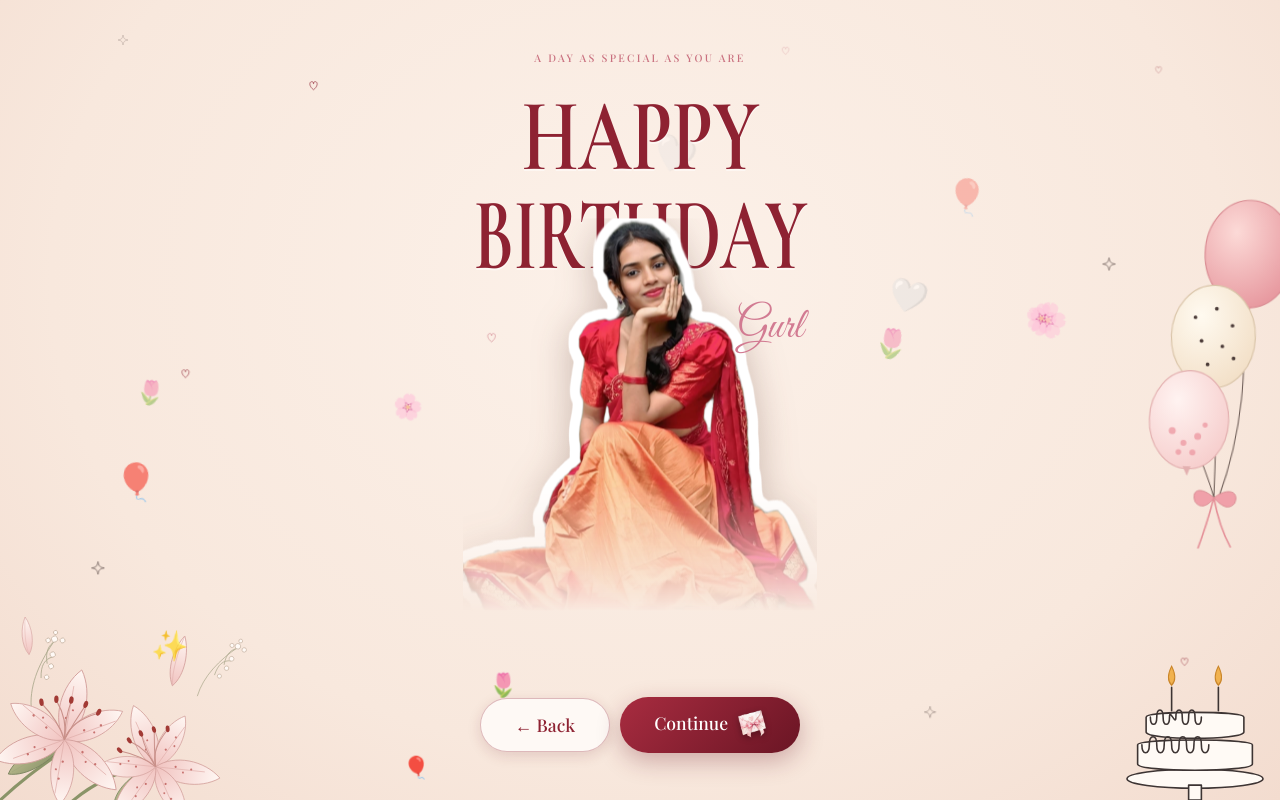
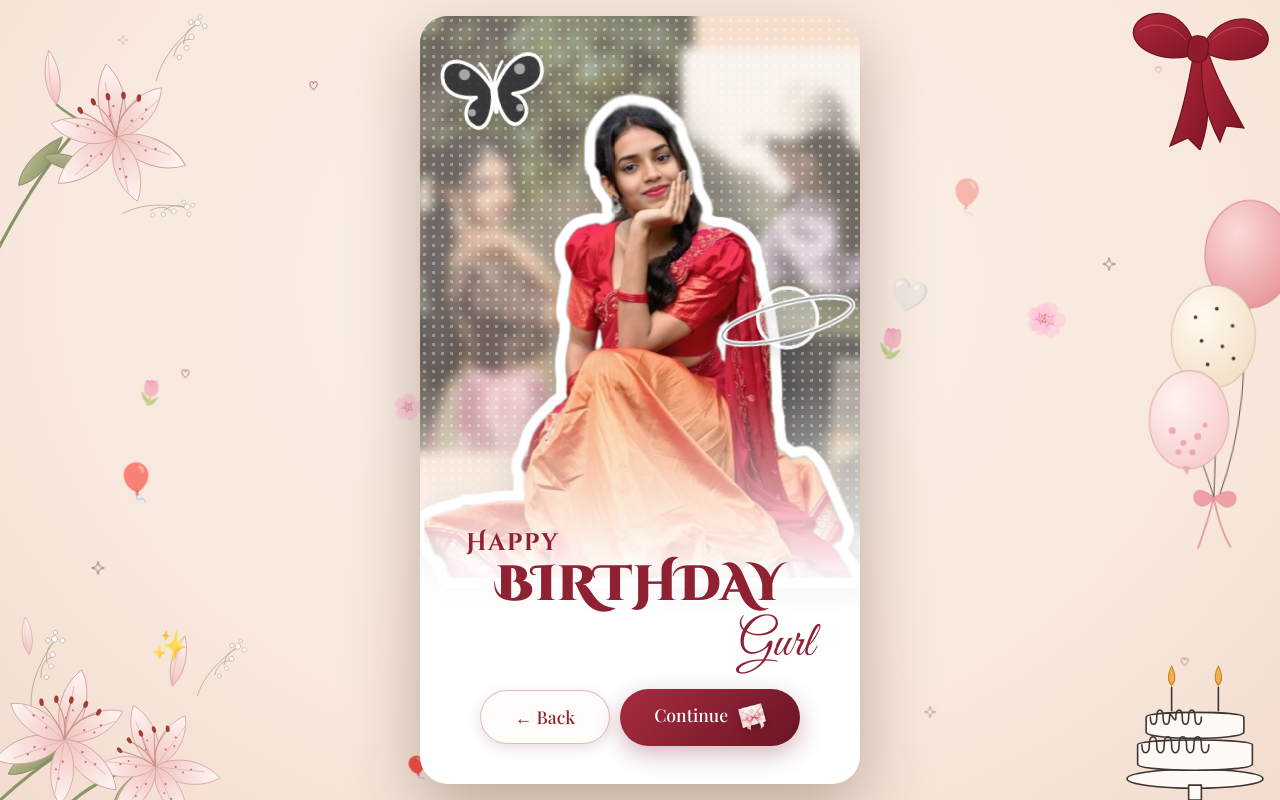
Before and after one commit to adithyals/surprise-for-you, a plain HTML site: page index.html in a window 1280 px wide. Both pictures are taken after a click on the picture 640 px from the left and 312 px from the top of the page. Drawn offline with nearby package versions, Linux system fonts and the light colour scheme; a web font is replaced by a local one.

Commit message:
Revert poster redesign: restore previous second page
Co-Authored-By: Claude Sonnet 5.5 <noreply@anthropic.com>
Claude-Session: https://claude.ai/code/session_01JHJJcNN1WigQCLhPgRmBLg

```diff
--- a/index.html
+++ b/index.html
@@ -4,7 +4,7 @@
 <meta charset="UTF-8">
 <meta name="viewport" content="width=device-width, initial-scale=1">
 <title>Happy Birthday 🦋</title>
-<link href="https://fonts.googleapis.com/css2?family=Cinzel+Decorative:wght@700;900&family=Dancing+Script:wght@600;700&family=Great+Vibes&family=Cormorant+Garamond:wght@600;700&family=Playfair+Display:ital,wght@0,500;0,700;1,500&display=swap" rel="stylesheet">
+<link href="https://fonts.googleapis.com/css2?family=Cinzel+Decorative:wght@700;900&family=Dancing+Script:wght@600;700&family=Great+Vibes&family=Playfair+Display:ital,wght@0,500;0,700;1,500&display=swap" rel="stylesheet">
 <style>
 :root{--accent:#8e2232;--accent-d:#6a1524;--ink:#4a3a37;--cream:#f8e9df;--blush:#f2c9c4;--sage:#8f9870}
 *{box-sizing:border-box;margin:0;padding:0}
@@ -57,29 +57,43 @@ button.btn:hover{transform:scale(1.07)}
 .bear{height:1.05em;width:auto;vertical-align:-.2em;margin-left:.08em;filter:drop-shadow(0 3px 5px rgba(120,60,60,.25))}
 .nav{display:flex;gap:12px;justify-content:center;align-items:center;flex-wrap:wrap;margin-top:28px}
 button.btn.ghost{background:rgba(255,252,249,.85);color:var(--accent);border:1px solid rgba(142,34,50,.3);box-shadow:0 4px 14px rgba(106,21,36,.14)}
-/* ===== POSTER PAGE: big headline, photo overlapping it, same paper theme ===== */
+/* ===== POSTER PAGE ===== */
 #s2{padding:16px}
-.poster{position:relative;height:min(calc(100vh - 32px),860px);aspect-ratio:390/844;max-width:100%}
-@media(max-width:520px){#s2{padding:0}.poster{width:100%;height:100vh;height:100dvh;aspect-ratio:auto}}
-.ptag{position:absolute;top:4.5%;left:0;right:0;text-align:center;font-family:'Playfair Display',serif;font-size:clamp(8px,2.3vw,10.5px);letter-spacing:.22em;color:#c9707f;text-transform:uppercase;animation:fade 1.2s ease both}
-.phrt{position:absolute;width:15px;height:15px;pointer-events:none;animation:twinkle 3.4s ease-in-out infinite}
-.ptitle{position:absolute;left:2%;top:7.5%;width:96%;height:auto;color:var(--accent);filter:drop-shadow(0 2px 0 rgba(255,255,255,.55));animation:titlein 1s cubic-bezier(.2,.9,.3,1) both}
-@keyframes titlein{from{opacity:0;transform:translateY(-14px)}to{opacity:1;transform:none}}
-.main{position:absolute;left:0;right:0;top:27%;height:57%;z-index:1;display:flex;align-items:flex-start;justify-content:center;animation:floaty 6s ease-in-out infinite;-webkit-mask-image:linear-gradient(to bottom,#000 60%,transparent 90%);mask-image:linear-gradient(to bottom,#000 60%,transparent 90%)}
-@keyframes floaty{50%{transform:translateY(-6px)}}
-.main img{max-width:100%;max-height:100%;width:auto;height:auto;display:block;animation:pop 1.1s .2s cubic-bezier(.2,1.3,.4,1) both}
-@keyframes pop{from{opacity:0;transform:scale(.88)}to{opacity:1;transform:none}}
-.main img.cut{filter:drop-shadow(4px 0 0 #fff) drop-shadow(-4px 0 0 #fff) drop-shadow(0 4px 0 #fff) drop-shadow(0 -4px 0 #fff) drop-shadow(3px 3px 0 #fff) drop-shadow(-3px -3px 0 #fff) drop-shadow(3px -3px 0 #fff) drop-shadow(-3px 3px 0 #fff) drop-shadow(0 8px 18px rgba(80,40,30,.28))}
-.main img.framed{border:8px solid #fff;border-radius:28px;box-shadow:0 14px 40px rgba(80,40,30,.28)}
-.main .ph-main{width:70%;aspect-ratio:3/4;border:8px solid #fff;border-radius:28px;background:linear-gradient(135deg,#f6cfb2,#e7a58c);display:flex;flex-direction:column;align-items:center;justify-content:center;gap:10px;font-size:3rem;box-shadow:0 14px 40px rgba(80,40,30,.25)}
+.poster{position:relative;width:min(100%,440px);height:min(calc(100vh - 32px),800px);border-radius:28px;overflow:hidden;background:#f3d6c3;box-shadow:0 25px 70px rgba(80,50,40,.35)}
+@media(max-width:520px){#s2{padding:0}.poster{width:100%;height:100vh;height:100dvh;border-radius:0;box-shadow:none}}
+.pbg{position:absolute;inset:0;overflow:hidden}
+.bgp{position:absolute;overflow:hidden;background:linear-gradient(135deg,#f6cfb2,#e9a98a);filter:blur(5px);transform:scale(1.06);animation:drift 14s ease-in-out infinite alternate}
+.bgp img{width:100%;height:100%;object-fit:cover;display:block}
+.bgp img{filter:brightness(1.18) saturate(.85) contrast(.92)}
+.bgp.a img{object-position:32% 50%}
+.bgp.b img{object-position:45% 55%}
+.bgp.c img{object-position:28% 30%}
+.bgp.a{left:-14%;top:-3%;width:74%;height:58%}
+.bgp.b{right:-9%;top:6%;width:48%;height:38%;animation-delay:-4s;background:linear-gradient(135deg,#f9d9bd,#eebb9f)}
+.bgp.c{right:-11%;top:44%;width:54%;height:32%;animation-delay:-8s;background:linear-gradient(135deg,#f2dcc0,#e8b9a0)}
+@keyframes drift{to{transform:scale(1.12) translate(6px,-6px)}}
+.pbg::after{content:"";position:absolute;inset:0;background:linear-gradient(180deg,rgba(255,238,224,.38),rgba(255,226,206,.28))}
+.dots{position:absolute;inset:0;background-image:radial-gradient(rgba(255,255,255,.6) 1.4px,transparent 1.7px);background-size:9px 9px;opacity:.55;pointer-events:none}
+.main{position:absolute;left:50%;top:7%;transform:translateX(-50%);width:98%;height:67%;display:flex;align-items:flex-end;justify-content:center;animation:floaty 6s ease-in-out infinite}
+@keyframes floaty{50%{transform:translateX(-50%) translateY(-8px)}}
+.main img{max-width:100%;max-height:100%;width:auto;height:auto;display:block;animation:pop 1.1s cubic-bezier(.2,1.3,.4,1) both}
+@keyframes pop{from{opacity:0;transform:scale(.85)}to{opacity:1;transform:none}}
+.main img.cut{filter:drop-shadow(4px 0 0 #fff) drop-shadow(-4px 0 0 #fff) drop-shadow(0 4px 0 #fff) drop-shadow(0 -4px 0 #fff) drop-shadow(3px 3px 0 #fff) drop-shadow(-3px -3px 0 #fff) drop-shadow(3px -3px 0 #fff) drop-shadow(-3px 3px 0 #fff) drop-shadow(0 8px 18px rgba(0,0,0,.25))}
+.main img.framed{border:8px solid #fff;border-radius:28px;box-shadow:0 14px 40px rgba(0,0,0,.3)}
+.main .ph-main{width:78%;aspect-ratio:3/4;border:8px solid #fff;border-radius:28px;background:linear-gradient(135deg,#f6cfb2,#e7a58c);display:flex;flex-direction:column;align-items:center;justify-content:center;gap:10px;font-size:3rem;box-shadow:0 14px 40px rgba(0,0,0,.25)}
 .ph-main small{font-size:.8rem;font-family:'Playfair Display',serif;color:#fff;opacity:.9;padding:0 10px}
-.pscript{position:absolute;right:4%;top:37%;z-index:2;font-family:'Great Vibes','Dancing Script',cursive;font-size:clamp(1.9rem,8.5vw,2.7rem);color:#d27b92;transform:rotate(-7deg);animation:fade 1.4s .5s ease both;white-space:nowrap}
-.ptext{position:absolute;left:0;right:0;bottom:4%;z-index:4;padding:0 7%}
+.fade{position:absolute;left:0;right:0;bottom:0;height:52%;background:linear-gradient(to top,#fff 40%,rgba(255,255,255,.92) 54%,rgba(255,255,255,0));pointer-events:none}
+.stk{position:absolute;z-index:3;pointer-events:none;filter:drop-shadow(0 4px 8px rgba(0,0,0,.18))}
+.stk.bf{left:5%;top:5%;width:24%;transform:rotate(-14deg);animation:flap 4s ease-in-out infinite}
+.stk.pl{right:0;top:34%;width:33%;opacity:.95;animation:bob 5s ease-in-out infinite}
+@keyframes flap{50%{transform:rotate(-6deg) translateY(-8px) scale(1.05)}}
+@keyframes bob{50%{transform:translateY(-10px) rotate(4deg)}}
+.ptext{position:absolute;left:0;right:0;bottom:5%;z-index:4;padding:0 7%}
+.happy{font-family:'Cinzel Decorative',serif;font-weight:700;color:var(--accent);font-size:clamp(1.1rem,5vw,1.5rem);letter-spacing:.06em;text-align:left;padding-left:4%}
+.bday{font-family:'Cinzel Decorative',serif;font-weight:900;color:var(--accent);font-size:clamp(2rem,11vw,3.1rem);line-height:1.05;letter-spacing:.01em;white-space:nowrap;text-align:center;text-shadow:0 2px 0 rgba(255,255,255,.7)}
+.pname{font-family:'Great Vibes','Dancing Script',cursive;font-weight:400;color:var(--accent);font-size:clamp(2.2rem,10vw,3.1rem);text-align:right;padding-right:4%;margin-top:2px}
 .pbtn{margin-top:0;padding:10px 18px;font-size:.95rem;white-space:nowrap}
-.ptext .nav{margin-top:0;flex-wrap:nowrap;gap:10px}
-.mini-env{width:28px;height:auto;vertical-align:middle;margin-left:6px;position:relative;top:-1px;filter:drop-shadow(0 2px 3px rgba(0,0,0,.3))}
-.d{transition:opacity .5s}
-body.poster-on .d.tl,body.poster-on .d.bow{opacity:0}
+.ptext .nav{margin-top:14px;flex-wrap:nowrap;gap:10px}
 
 /* letter */
 .letter{max-width:640px;background:rgba(255,252,249,.8);backdrop-filter:blur(8px);border:1px solid rgba(142,34,50,.22);border-radius:22px;padding:34px 28px;font-size:1.15rem;line-height:1.85;text-align:left;min-height:260px;white-space:pre-wrap;cursor:pointer;box-shadow:0 14px 40px rgba(106,21,36,.1)}
@@ -179,18 +193,28 @@ canvas{position:fixed;inset:0;pointer-events:none;z-index:50}
 <!-- 2. BIRTHDAY POSTER -->
 <section id="s2">
   <div class="poster">
-    <div class="ptag" id="ptag">A day as special as you are</div>
-    <svg class="phrt" style="right:7%;top:3.6%" viewBox="-12 -12 24 24" aria-hidden="true"><use href="#heart" fill="none" stroke="#c9707f" stroke-width="1.3"/></svg>
-    <svg class="ptitle" viewBox="0 0 360 215" role="img" aria-label="Happy Birthday">
-      <g fill="currentColor" font-family="'Cormorant Garamond','Playfair Display',Georgia,serif" font-weight="700">
-        <text transform="translate(180 100) scale(1 1.3)" text-anchor="middle" font-size="84" textLength="250" lengthAdjust="spacingAndGlyphs">HAPPY</text>
-        <text transform="translate(180 205) scale(1 1.3)" text-anchor="middle" font-size="84" textLength="352" lengthAdjust="spacingAndGlyphs">BIRTHDAY</text>
+    <div class="pbg" id="pbg"></div>
+    <div class="dots"></div>
+    <div class="main" id="main"></div>
+    <svg class="stk bf" viewBox="0 0 120 100" aria-hidden="true">
+      <g stroke="#fff" stroke-width="4" stroke-linejoin="round" stroke-linecap="round">
+        <path fill="rgba(45,45,50,.85)" d="M58 48 C40 10 8 6 6 30 C5 48 22 56 40 56 C26 62 22 80 36 88 C48 94 56 74 58 58 Z"/>
+        <path fill="rgba(45,45,50,.85)" d="M62 48 C80 10 112 6 114 30 C115 48 98 56 80 56 C94 62 98 80 84 88 C72 94 64 74 62 58 Z"/>
+        <path fill="none" stroke-width="3" d="M59 44 C56 30 52 26 48 20 M61 44 C64 30 68 26 72 20"/>
       </g>
+      <g fill="rgba(255,255,255,.55)"><circle cx="30" cy="30" r="6"/><circle cx="90" cy="30" r="6"/><circle cx="34" cy="72" r="4"/><circle cx="86" cy="72" r="4"/></g>
+      <rect x="57.5" y="42" width="5" height="34" rx="2.5" fill="#fff"/>
     </svg>
-    <div class="main" id="main"></div>
-    <div class="pscript" id="pname">Gurl</div>
-    <svg class="phrt" style="left:6%;top:41%;animation-delay:1.2s" viewBox="-12 -12 24 24" aria-hidden="true"><use href="#heart" fill="none" stroke="#c9707f" stroke-width="1.3"/></svg>
+    <svg class="stk pl" viewBox="0 0 160 110" aria-hidden="true">
+      <circle cx="80" cy="55" r="33" fill="rgba(255,255,255,.35)" stroke="#fff" stroke-width="4"/>
+      <ellipse cx="80" cy="58" rx="74" ry="19" fill="none" stroke="#fff" stroke-width="6" transform="rotate(-18 80 58)"/>
+      <ellipse cx="80" cy="58" rx="74" ry="19" fill="none" stroke="rgba(90,95,105,.55)" stroke-width="2" transform="rotate(-18 80 58)"/>
+    </svg>
+    <div class="fade"></div>
     <div class="ptext">
+      <div class="happy">Happy</div>
+      <div class="bday">BIRTHDAY</div>
+      <div class="pname" id="pname">Gurl</div>
       <div class="nav"><button class="btn ghost pbtn" id="back2">← Back</button><button class="btn pbtn" id="next2">Continue <img class="mini-env" src="images/envelope.png" alt="" onerror="this.replaceWith('💌')"></button></div>
     </div>
   </div>
@@ -233,9 +257,9 @@ canvas{position:fixed;inset:0;pointer-events:none;z-index:50}
 const CONFIG = {
   // ----- Birthday poster page (page 2) -----
   posterMain: "images/main.png",   // her main photo. A transparent PNG cut-out gets the white sticker outline automatically
-  posterTag: "Gurl",               // handwritten word beside her photo on the poster page (try "to you")
-  posterTagline: "A day as special as you are",   // small line above the big headline
+  posterTag: "Gurl",               // text under BIRTHDAY on the poster page
   posterCutout: true,              // true = add the white sticker outline (main.png is a transparent cut-out). false = rounded photo frame
+  posterBg: ["images/bg1.jpg","images/bg2.jpg","images/bg3.jpg"],   // 3 photos shown blurred in the background
   herName: "Rashmitha",        // her name
   yourName: "Your Name",       // your name
   song: "",                    // optional music: put an mp3 next to index.html and write its name, e.g. "song.mp3"
@@ -270,11 +294,10 @@ Once again, a very Happy Birthday! 🥳✨`,
 
 const $ = id => document.getElementById(id);
 const fill = s => s.replaceAll("{her}",CONFIG.herName).replaceAll("{you}",CONFIG.yourName);
-const go = n => { document.querySelectorAll("section").forEach(s=>s.classList.remove("active")); $("s"+n).classList.add("active"); window.scrollTo(0,0); document.body.classList.toggle("poster-on", n===2); };
+const go = n => { document.querySelectorAll("section").forEach(s=>s.classList.remove("active")); $("s"+n).classList.add("active"); window.scrollTo(0,0); };
 
 $("introTitle").innerHTML = "Hey " + CONFIG.herName + ` <img class="bear" src="images/bear.png" alt="" onerror="this.replaceWith('😊')">`;
 $("pname").textContent = CONFIG.posterTag;
-$("ptag").textContent = CONFIG.posterTagline;
 $("finalTitle").textContent = "Happy Birthday, " + CONFIG.herName + "!";
 $("finalMsg").textContent = fill(CONFIG.finalMessage);
 
@@ -318,6 +341,12 @@ function isCutout(img){
     return [[0,0],[31,0],[0,31],[31,31]].every(([a,b])=>x.getImageData(a,b,1,1).data[3]<10);
   }catch(e){return false}
 }
+["a","b","c"].forEach((k,i)=>{
+  const d=document.createElement("div");d.className="bgp "+k;
+  const src=CONFIG.posterBg[i];
+  if(src){const im=new Image();im.alt="";im.onerror=()=>im.remove();im.src=src;d.appendChild(im)}
+  $("pbg").appendChild(d);
+});
 (function(){
   const m=new Image();m.alt="";
   m.onload=()=>{m.className=isCutout(m)?"cut":"framed";$("main").appendChild(m)};
```
Also changed, not shown: images/bg1.jpg (added), images/bg2.jpg (added), images/bg3.jpg (added).
